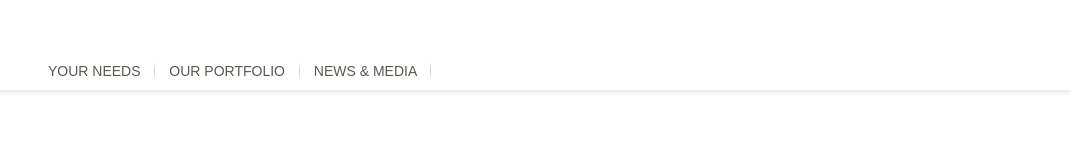
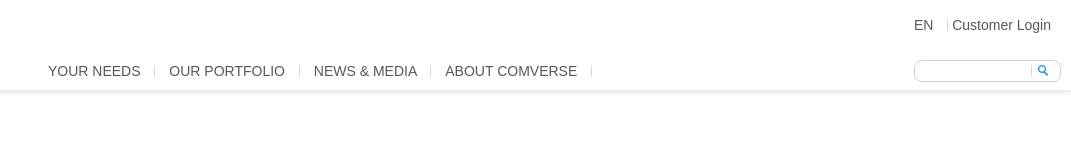
Before and after one commit to koso-cocoloco/comverse, a plain HTML site: page index.html in a window 1280 px wide. Shown: the full height of the page, 209-1280 px from the left. Drawn offline with Linux system fonts and the light colour scheme.

Commit message:
Header_Fixes

```diff
--- a/css/mycss.css
+++ b/css/mycss.css
@@ -49,3 +49,41 @@ a:active {
 	color: #585951;
 	margin-left: 10px;
 }
+.about{
+	text-decoration: none;
+	color: #585951;
+	margin-left: 10px;
+}
+.right_part{
+	float: right;
+	margin-right: 20px;
+	margin-top: 15px;
+}
+.login{
+	float: right;
+}
+.language{
+	text-decoration: none;
+	font-family: 'Arial',sans-serif;
+	font-size: 87.5%;
+	color: #585951;
+}
+.search_field{
+	margin-top: 45px;
+}
+div .field{
+	border-radius: 8px;
+	width: 145px;
+	height: 20px;
+	border:1px solid #d2d2d2;
+	padding: 0px;
+	width: 145px;
+	height: 20px;
+}
+.field+.divider{
+	margin-left: -30px;
+}
+.divider+.search_icon{
+	margin: 5px;
+	position: absolute;
+}
--- a/index.html
+++ b/index.html
@@ -3,7 +3,7 @@
   <head>
     <link href='https://fonts.googleapis.com/css?family=Open+Sans:300' rel='stylesheet' type='text/css'>
     <meta charset="UTF-8">
-    <title>Some Title</title>
+    <title>Comverse</title>
     <link rel="stylesheet" href="css/mycss.css">
   </head>
   <body>
@@ -25,12 +25,32 @@
             target=_blank>NEWS & MEDIA
             <img src="img/divider.png" class="divider"></img>
         </a>
+        <a  href="http://starwars.ea.com/starwars/battlefront"
+            class="about"
+            target=_blank>ABOUT COMVERSE
+            <img src="img/divider.png" class="divider"></img>
+        </a>
       </ul>
-
-      <section>
-      <h2 class="main_title"></h2>
-      <p class="main_title_description"></p>
-      </section>
+      <div class="right_part">
+          <div class="login">
+            <a  href="http://starwars.ea.com/starwars/battlefront"
+                class="language"
+                target=_blank>EN
+                <img src="img/divider.png" class="divider"></img>
+            </a>
+            <a  href="http://starwars.ea.com/starwars/battlefront"
+                class="language"
+                target=_blank
+                class="customer">Customer Login
+            </a>
+          </div>
+          <div class="search_field">
+          <input class="field">
+            <img src="img/divider.png" class="divider"></img>
+            <img src="img/searchBtn.png" class="search_icon" alt="search_icon"></img>
+          </input>
+        </div>
+      </div>
     </header>
     <main>
       <section>
```
